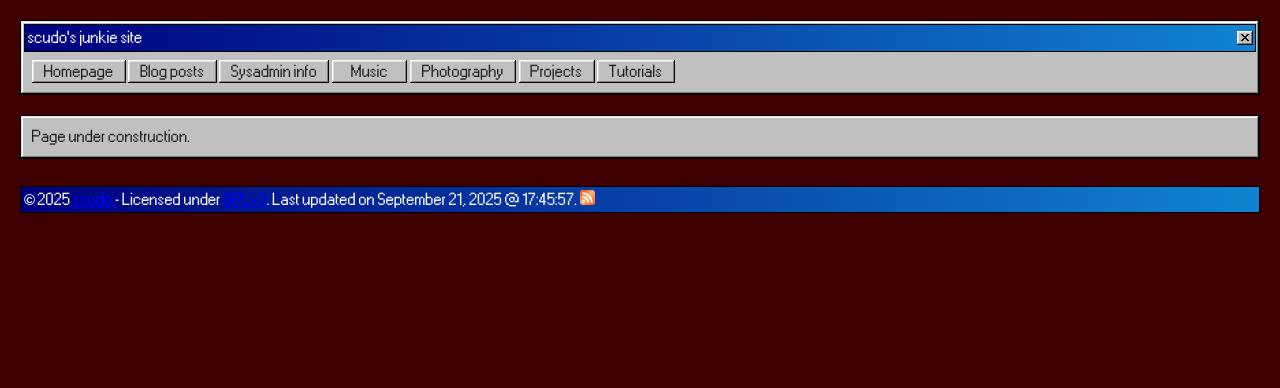
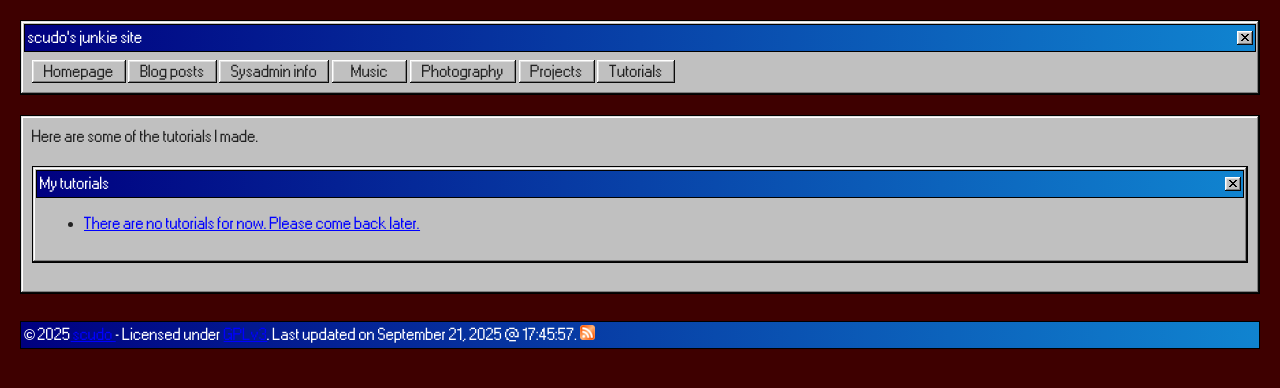
Before and after one commit to scudo005/scudo005.github.io, a Jekyll site: the page built from tutorials.html, in a window 1280 px wide. Shown: the top 388 px of the page. Built offline with Jekyll 4.4.1, drawn with Linux system fonts in a browser that asks for light colours; some web fonts are replaced.

Commit message:
tutorial

```diff
--- a/_data/pages.yml
+++ b/_data/pages.yml
@@ -1,4 +1,3 @@
-list_name: List of the site pages
 pages:
   - title: Homepage
     url: /index.html
--- a/_data/projects.yml
+++ b/_data/projects.yml
@@ -1,4 +1,3 @@
-list_name: My projects
 project:
   - name: 'Touhou 6: EoSD OPL3 full cover'
     type: Music
--- /dev/null
+++ b/_data/tutorials.yml
@@ -0,0 +1,3 @@
+page:
+  - title: There are no tutorials for now. Please come back later.
+    url: index.html
--- a/tutorials.html
+++ b/tutorials.html
@@ -2,4 +2,21 @@
 layout: default
 title: My tutorials
 ---
-Page under construction.
+Here are some of the tutorials I made.<br><br>
+<div class="window">
+  <div class="title-bar">
+    <div class="title-bar-text">My tutorials</div>
+    <div class="title-bar-controls">
+      <button aria-label="Close"></button>
+    </div>
+  </div>
+  <div class="window-body" role="tabpanel">
+    <ul>
+      {% for page in site.data.tutorials.page %}
+      <li><a href="/tutorials/{{ page.url }}">{{ page.title }}</a></li>
+      {% endfor %}
+     </ul>
+    </div>
+  </div>
+</div><br>
+<script src="/assets/js/menuButtons.js"></script>
```
Also changed, not shown: 1 other file.
